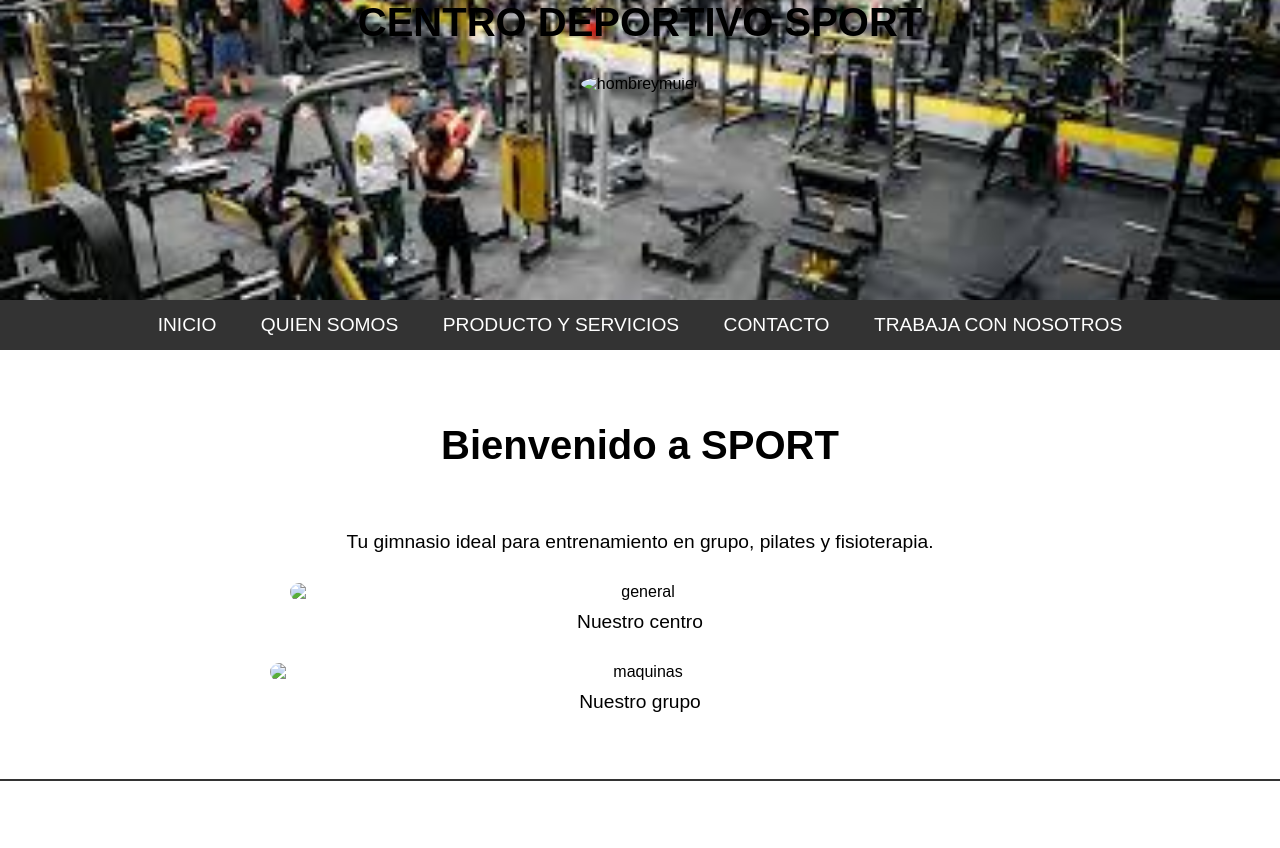
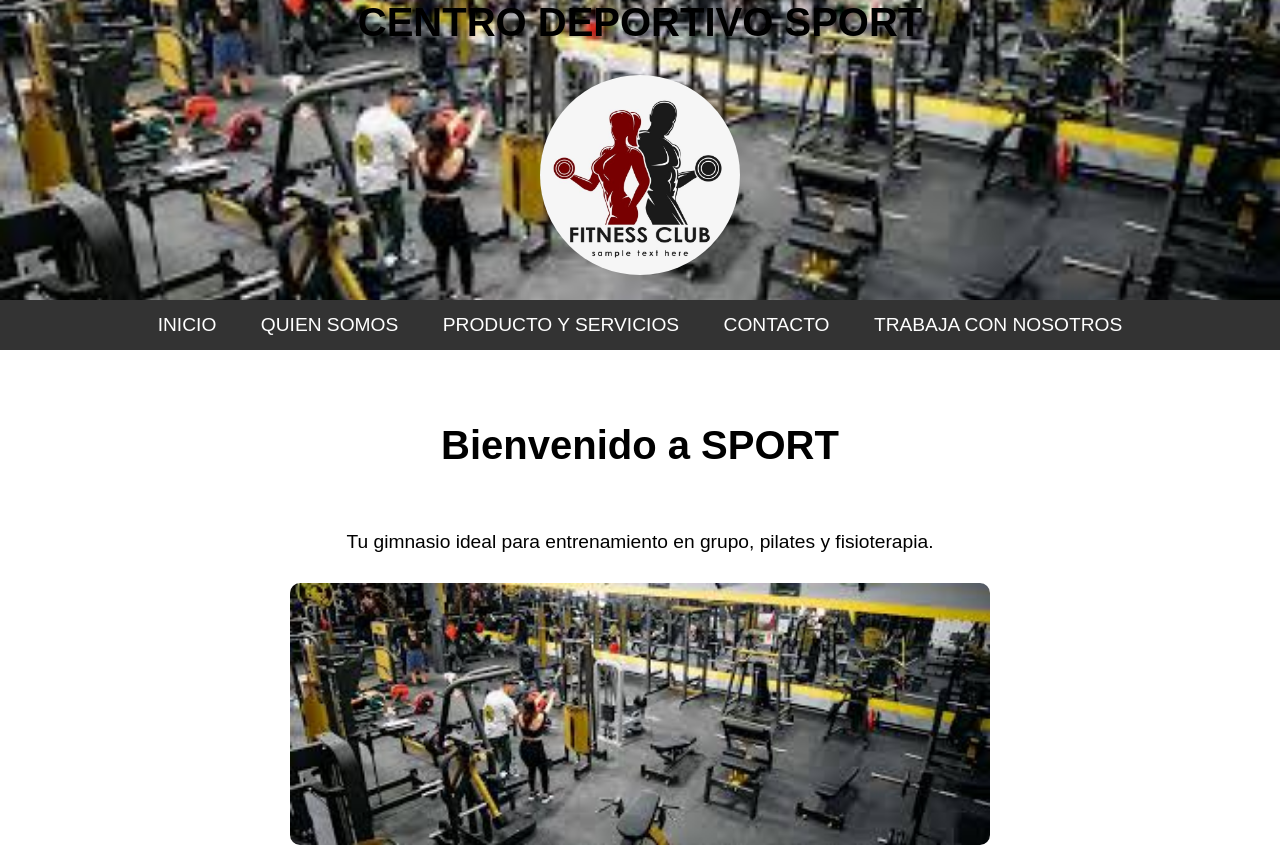
Before and after one commit to flx885/mi-pagina-web, a plain HTML site: page index.html in a window 1280 px wide. Shown: the top 848 px of the page. Drawn offline with Linux system fonts and the light colour scheme; files whose address does not match are found by name.

Commit message:
Update index.html

```diff
--- a/index.html
+++ b/index.html
@@ -10,7 +10,7 @@
     <!--cabecera-->
      <header>
         <H1>CENTRO DEPORTIVO SPORT</H1>
-        <img src="imagen-hombre-y-mujer.jpg" alt="hombreymujer" width="300">
+        <img src="imagenes/imagen-hombre-y-mujer.jpg" alt="hombreymujer" width="300">
     </header>
         <nav class="lista">
             <ul>
@@ -30,11 +30,11 @@
             <p>Tu gimnasio ideal para entrenamiento en grupo, pilates y fisioterapia.</p>
             <figure>
                 <div>
-                    <img src="imagesgeneral.jpg" alt="general" width="700">
+                    <img src="imagenes/imagesgeneral.jpg" alt="general" width="700">
                     <p>Nuestro centro</p>
                 </div>
                 <div>
-                    <img src="portada-tipos-de-maquinas-2.jpg" alt="maquinas" width="740">
+                    <img src="imagenes/portada-tipos-de-maquinas-2.jpg" alt="maquinas" width="740">
                     <p>Nuestro grupo</p>
                 </div>
             </figure>
```
